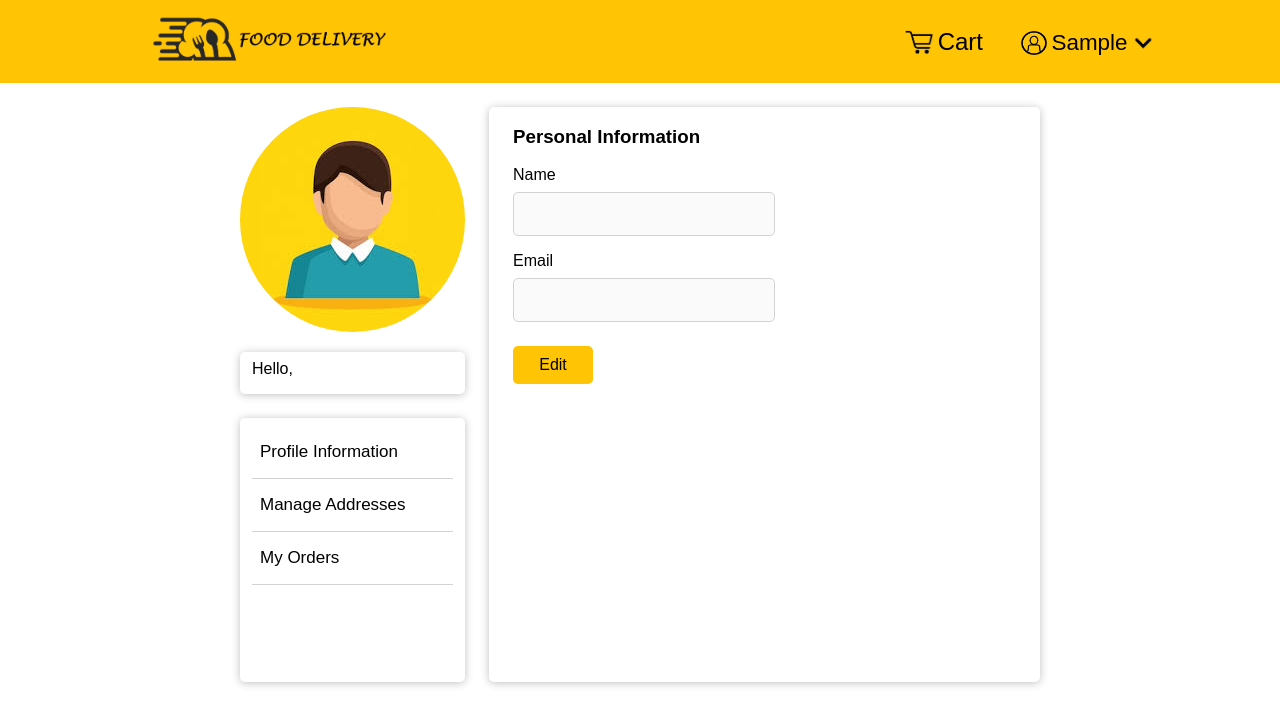
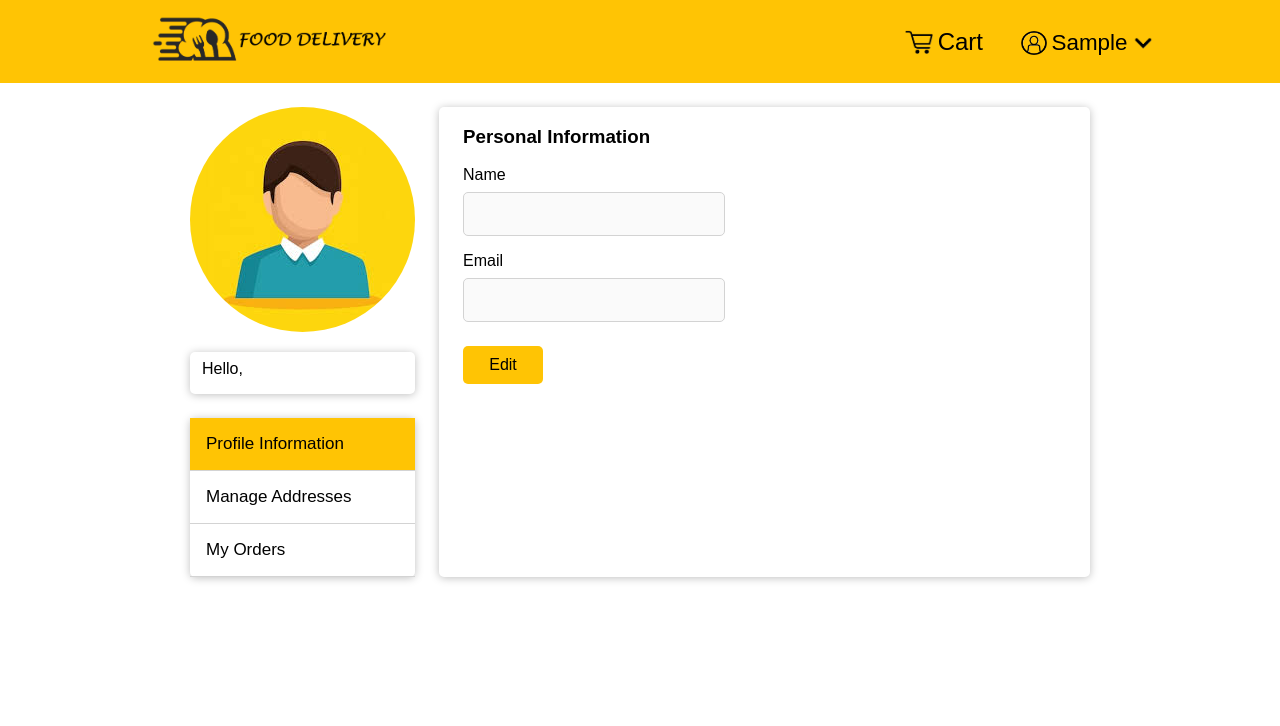
Before and after one commit to AkshatG165/food-delivery, a Next.js app: page /profile in a window 1280 px wide. Shown: the top 726 px of the page. Built offline with nearby package versions, Linux system fonts and the light colour scheme; no server answers; the database is empty; sample sign-in values are in the browser's storage.

Commit message:
feat: Way to navigate b/w all the options

```diff
--- a/components/profile/Profile.module.css
+++ b/components/profile/Profile.module.css
@@ -1,6 +1,5 @@
 .container {
-  width: 800px;
-  height: 70vh;
+  width: 900px;
   margin: auto;
   display: grid;
   grid-template-columns: 1fr 3fr;
@@ -28,17 +27,23 @@
   margin-top: 0.5rem;
 }
 
-.options {
-  height: 31vh;
-  padding: 0.5rem 0.75rem;
+.option {
+  padding: 1rem 1rem;
+  border-bottom: 1px solid lightgray;
+  font-size: 17px;
 }
 
-.options div {
-  padding: 1rem 0.5rem;
-  border-bottom: 1px solid lightgray;
-  font-size: 17px;
+.option:hover {
+  scale: 1.02;
+  cursor: pointer;
+  background-color: #ffc404;
+  border-radius: 5px;
 }
 
 .main {
   padding: 0 1.5rem;
 }
+
+.selected {
+  background-color: #ffc404;
+}
--- a/components/profile/Profile.tsx
+++ b/components/profile/Profile.tsx
@@ -3,8 +3,19 @@ import profileIcon from '../../public/profile.jpg';
 import Card from '../ui/Card';
 import PersonalInfo from './PersonalInfo';
 import { User } from '@/model/User';
+import Address from '../checkout/Address';
+import { useRouter } from 'next/router';
 
 export default function Profile({ user }: { user: User }) {
+  const router = useRouter();
+  let content = router.query.content ? router.query.content : 'user-info';
+
+  const handlePageContent = (e: React.MouseEvent) => {
+    const id = (e.target as HTMLDivElement).id;
+    if (id === 'my-orders') router.push('/orders');
+    else router.push(`/profile?content=${id}`);
+  };
+
   return (
     <div className={classes.container}>
       <div className={classes.sidebar}>
@@ -13,15 +24,38 @@ export default function Profile({ user }: { user: User }) {
           <div>Hello,</div>
           <h3>{user.name}</h3>
         </Card>
-        <Card className={classes.options}>
-          <div>Profile Information</div>
-          <div>Manage Addresses</div>
-          <div>My Orders</div>
+        <Card>
+          <div onClick={handlePageContent}>
+            <div
+              id="user-info"
+              className={
+                classes.option +
+                ` ${content === 'user-info' && classes.selected}`
+              }
+            >
+              Profile Information
+            </div>
+            <div
+              id="manage-addresses"
+              className={
+                classes.option +
+                ` ${content === 'manage-addresses' && classes.selected}`
+              }
+            >
+              Manage Addresses
+            </div>
+            <div id="my-orders" className={classes.option}>
+              My Orders
+            </div>
+          </div>
         </Card>
       </div>
-      <Card className={classes.main}>
-        <PersonalInfo user={user} />
-      </Card>
+      {content === 'user-info' && (
+        <Card className={classes.main}>
+          <PersonalInfo user={user} />
+        </Card>
+      )}
+      {content === 'manage-addresses' && <Address addresses={user.addresses} />}
     </div>
   );
 }
```
